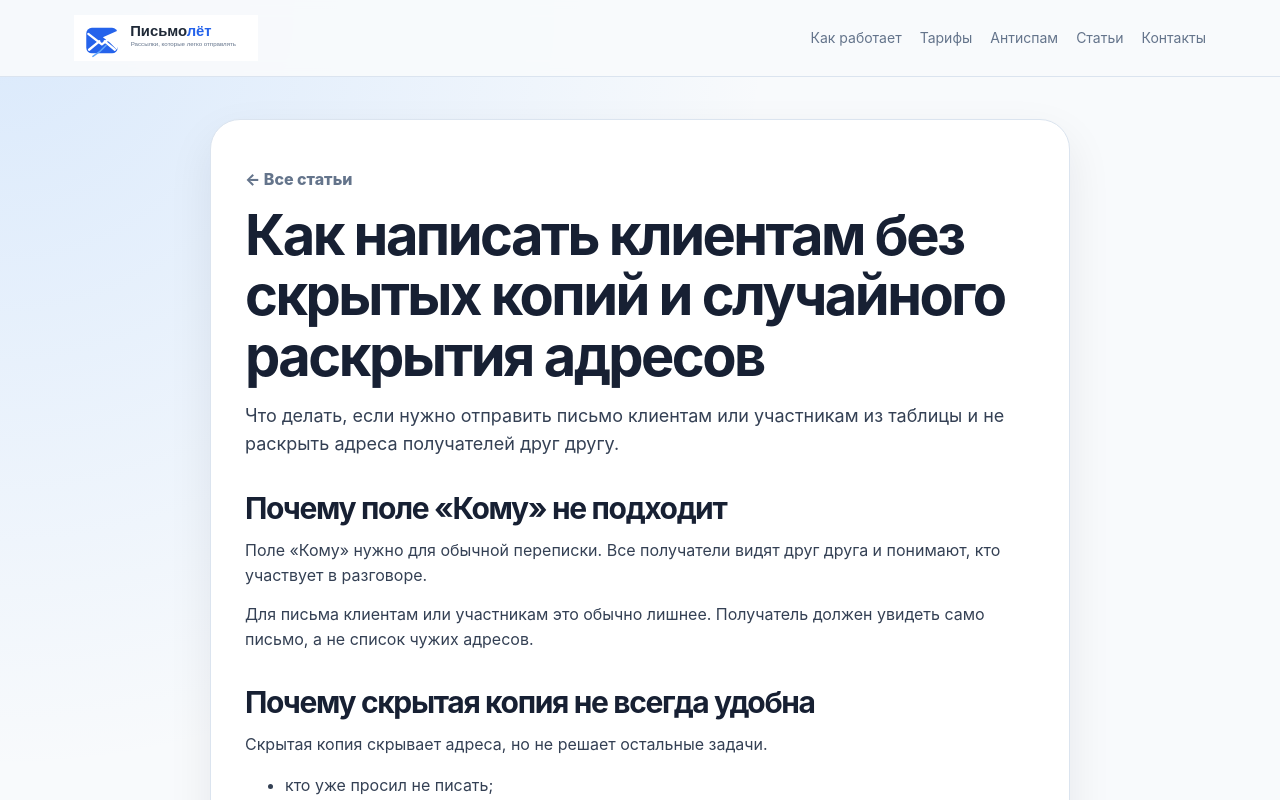
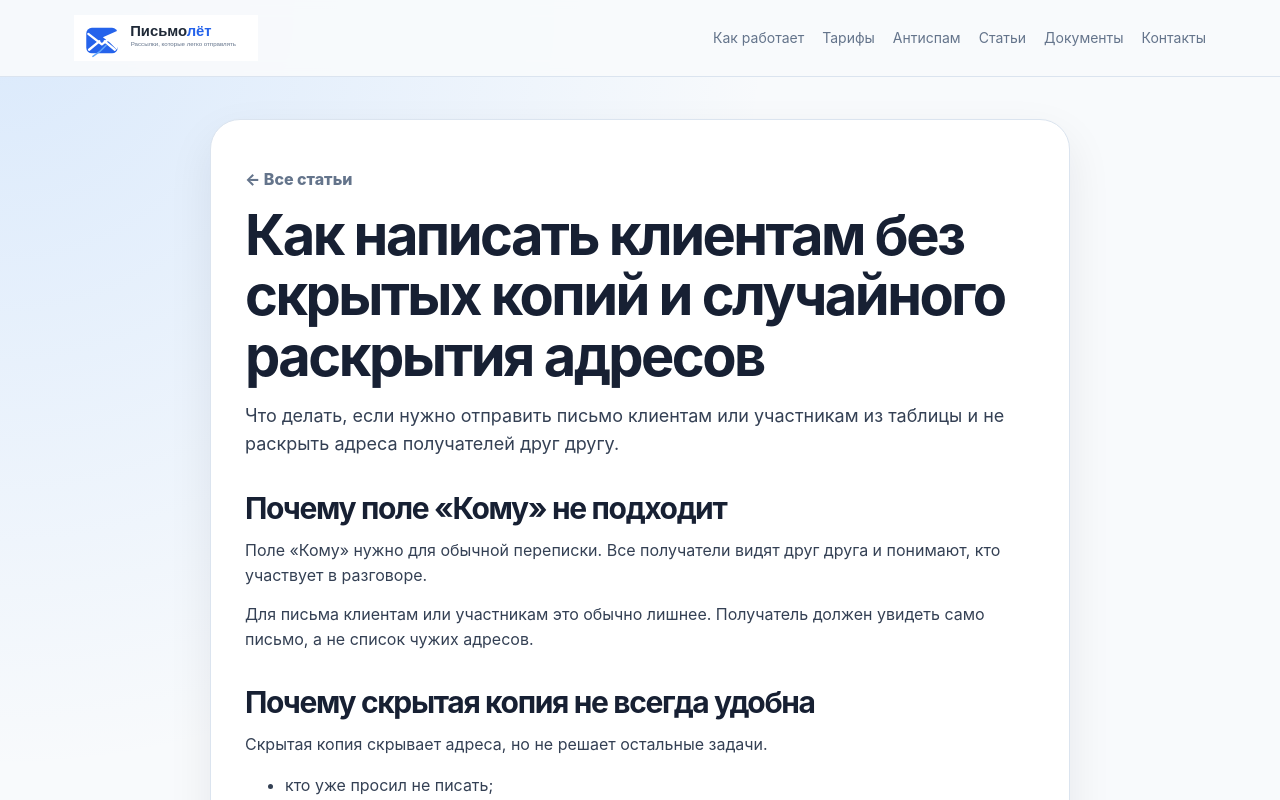
Before and after one commit to den1s1/pismolet, a plain HTML site: page public_html/articles/bez-skrytyh-kopiy/index.html in a window 1280 px wide. Shown: the top 800 px of the page. Drawn offline with Linux system fonts and the light colour scheme.

Commit message:
[SEO] Унифицировать верхнее меню статьи про BCC

```diff
--- a/public_html/articles/bez-skrytyh-kopiy/index.html
+++ b/public_html/articles/bez-skrytyh-kopiy/index.html
@@ -10,7 +10,7 @@
   <link rel="stylesheet" href="/assets/site.css" />
 </head>
 <body>
-  <header class="site-header"><div class="topbar"><a class="brand" href="/"><img class="brand-logo" src="/assets/brand/logo-horizontal.svg" alt="Письмолёт" /></a><nav class="nav"><a href="/how-it-works/">Как работает</a><a href="/pricing/">Тарифы</a><a href="/anti-spam/">Антиспам</a><a href="/articles/">Статьи</a><a href="/contacts/">Контакты</a></nav></div></header>
+  <header class="site-header"><div class="topbar"><a class="brand" href="/"><img class="brand-logo" src="/assets/brand/logo-horizontal.svg" alt="Письмолёт" /></a><nav class="nav"><a href="/how-it-works/">Как работает</a><a href="/pricing/">Тарифы</a><a href="/anti-spam/">Антиспам</a><a href="/articles/">Статьи</a><a href="/legal/">Документы</a><a href="/contacts/">Контакты</a></nav></div></header>
   <main class="page">
     <article class="article">
       <a class="btn ghost" href="/articles/">← Все статьи</a>
```
